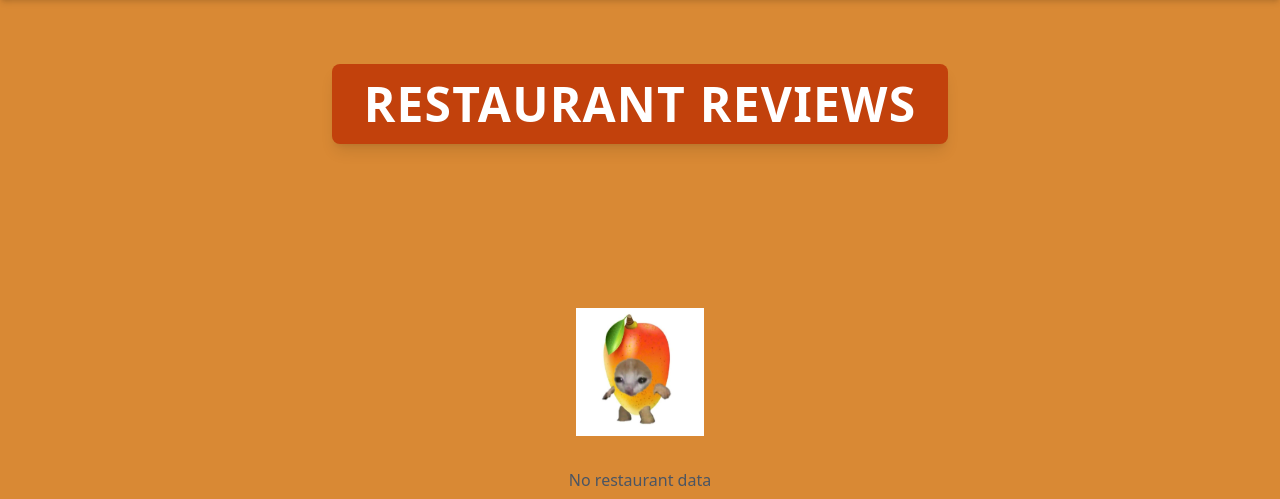
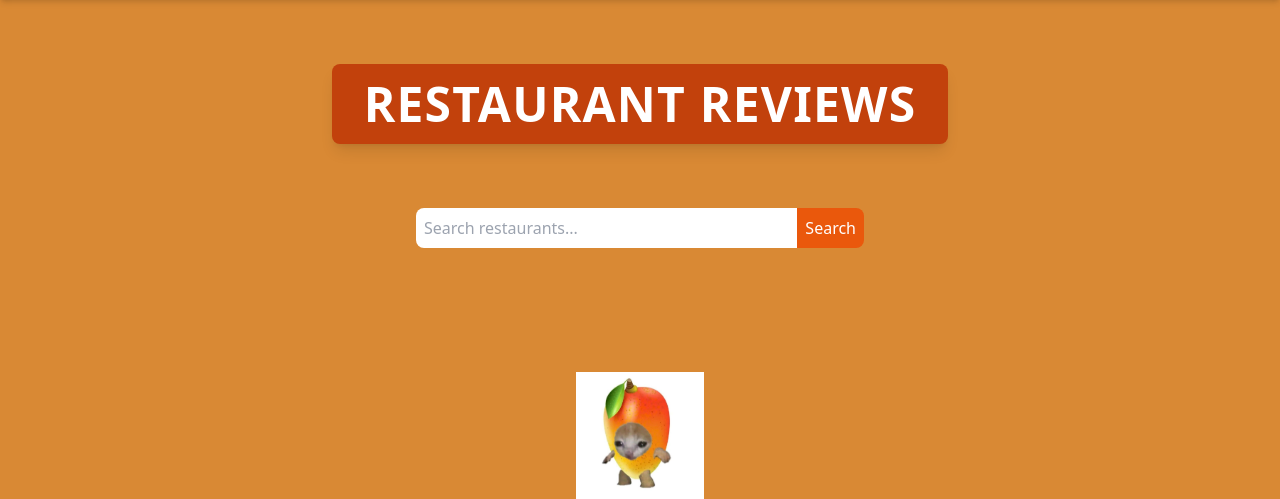
Before and after one commit to Sajiwara/sajiwara-web, a Django app: page /review/ in a window 1280 px wide. Shown: the part 61-560 px from the top of the page. Run offline with Django 5.2, Linux system fonts and the light colour scheme; data that the repository does not hold is empty; some libraries are stand-ins or nearby versions.

Commit message:
added search feature for restaurant reviews

```diff
--- a/review/forms.py
+++ b/review/forms.py
@@ -5,3 +5,6 @@ class ReviewForm(forms.ModelForm):
     class Meta:
         model = Review
         fields = ['review']  # Fields to include in the form
+
+class SearchForm(forms.Form):
+    query = forms.CharField(max_length=100, required=False, label='Cari Restoran')
--- a/review/templates/review_main.html
+++ b/review/templates/review_main.html
@@ -1,5 +1,5 @@
 {% extends 'base.html' %}
-{%load static%}
+{% load static %}
 
 {% block meta %}
 <head>
@@ -21,18 +21,26 @@
         </h1>
     </div>
 
+    <div class="flex justify-center mb-6">
+        <form method="GET" action="{% url 'review:show_main' %}" class="flex w-full max-w-md">
+            <input type="text" name="query" placeholder="Search restaurants..." class="flex-grow p-2 rounded-l-lg focus:outline-none">
+            <button type="submit" class="bg-orange-600 text-white p-2 rounded-r-lg hover:bg-orange-700">
+                Search
+            </button>
+        </form>
+    </div>
+
     {% if not restaurants %}
     <div class="flex flex-col items-center justify-center min-h-[24rem] p-6">
         <img src="{% static 'image/sedih-banget.png' %}" alt="No Reviews" class="w-32 h-32 mb-4"/>
         <p class="text-center text-gray-600 mt-4">No restaurant data</p>
     </div>
     {% else %}
-    <div class="columns-1 sm:columns-2 lg:columns-3 gap-6 space-y-6 w-full px-8 py-2">
+    <div class="grid grid-cols-1 sm:grid-cols-2 lg:grid-cols-3 gap-6 w-full px-8 py-2">
         {% for restaurant in restaurants %}
             {% include 'card_restaurant.html' with restaurant=restaurant %}
         {% endfor %}
     </div>
     {% endif %}
 </body>
-
 {% endblock content %}
--- a/review/views.py
+++ b/review/views.py
@@ -5,17 +5,32 @@ from .models import Restor
 from .models import Review
 from django.contrib.auth.decorators import login_required
 from django.views.decorators.csrf import csrf_exempt
-from .forms import ReviewForm
+from .forms import ReviewForm, SearchForm
 from django.contrib import messages
 from django.template.loader import render_to_string
+from django.db.models import Q
 
 # Create your views here.
 
 def show_main(request):
-    restaurants = Restor.objects.all()
+    # Inisialisasi form pencarian dan form review
+    search_form = SearchForm(request.GET or None)
+    query = search_form.cleaned_data.get('query') if search_form.is_valid() else None
 
+    # Jika ada query, filter restoran berdasarkan query
+    if query:
+        restaurants = Restor.objects.filter(Q(restaurant__icontains=query))
+    else:
+        restaurants = Restor.objects.all()
+
+    # Inisialisasi form review
+    review_form = ReviewForm()
+
+    # Mengatur konteks untuk dikirim ke template
     context = {
-        'restaurants' : restaurants
+        'restaurants': restaurants,
+        'review_form': review_form,
+        'search_form': search_form,  # Tambahkan search_form ke konteks
     }
 
     return render(request, "review_main.html", context)
```
